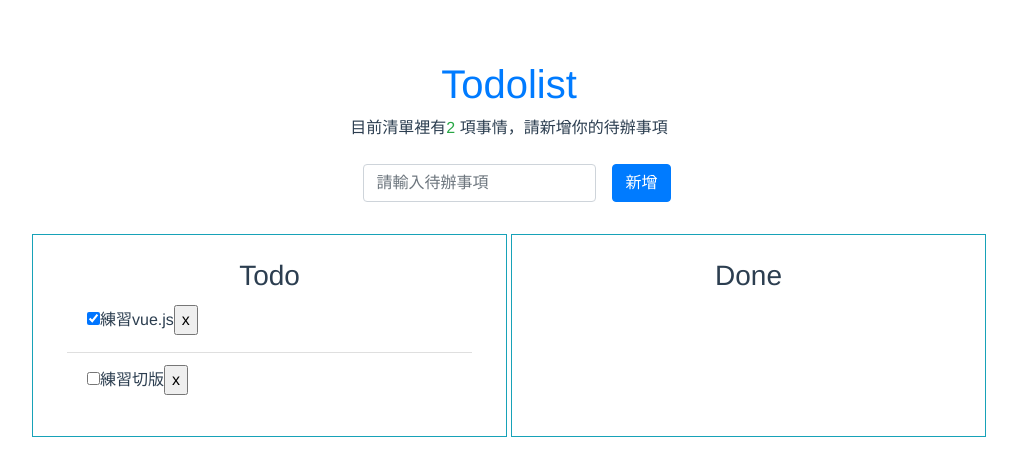
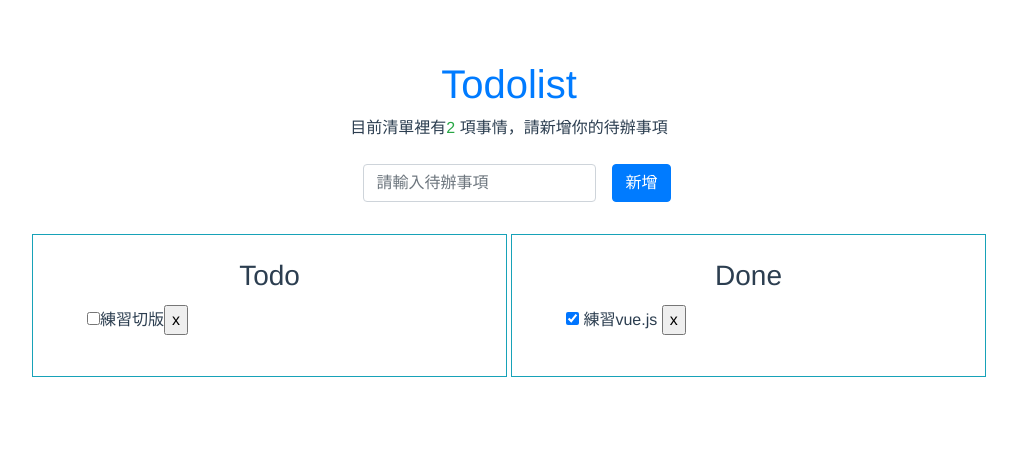
Before and after one commit to kaworu0108/todolist_Vue, a Vue app in the folder todolist/: page / in a window 1280 px wide. Both pictures are taken after a click on the checkbox "練習vue.js". Shown: the top 476 px of the page, without its empty margins (131-1148 px from the left). Built offline with nearby package versions, Linux system fonts and the light colour scheme.

Commit message:
辨別待辦事項的狀態，若完成則移到done區域

```diff
--- a/todolist/src/components/todolist.vue
+++ b/todolist/src/components/todolist.vue
@@ -28,7 +28,7 @@
         <div class="col-5 border-info border p-4 mr-1">
           <h3>Todo</h3>
           <ol class="list-group list-group-flush">
-            <li v-for="item in list"
+            <li v-for="item in task"
               :key="item.name"
               class="list-group-item text-left">
               <!-- checkbox -->
@@ -49,9 +49,8 @@
         <!-- done -->
         <div class="col-5 border-info border p-4">
           <h3>Done</h3>
-          <ol class="list-group list-group-flush"
-            v-if="donelist.name">
-            <li v-for="item in donelist"
+          <ol class="list-group list-group-flush">
+            <li v-for="item in taskdone"
               :key="item.name"
               class="list-group-item text-left">
               <input type="checkbox"
@@ -91,15 +90,20 @@ export default {
           name: "練習切版",
           finish: false
         }
-      ],
-      donelist: [
-        {
-          id: 1,
-          name: "",
-          finish: true
-        }
       ]
     };
+  },
+  computed: {
+    taskdone() {
+      return this.list.filter(function(item) {
+        return item.finish;
+      });
+    },
+    task() {
+      return this.list.filter(function(item) {
+        return !item.finish;
+      });
+    }
   },
   methods: {
     addTodo: function() {
@@ -116,12 +120,6 @@ export default {
     },
     del: function(key) {
       this.list.splice(key, 1);
-    },
-    changelist: function() {
-      this.donelist.push({
-        name: this.item,
-        finish: true
-      });
     }
   }
 };
```
